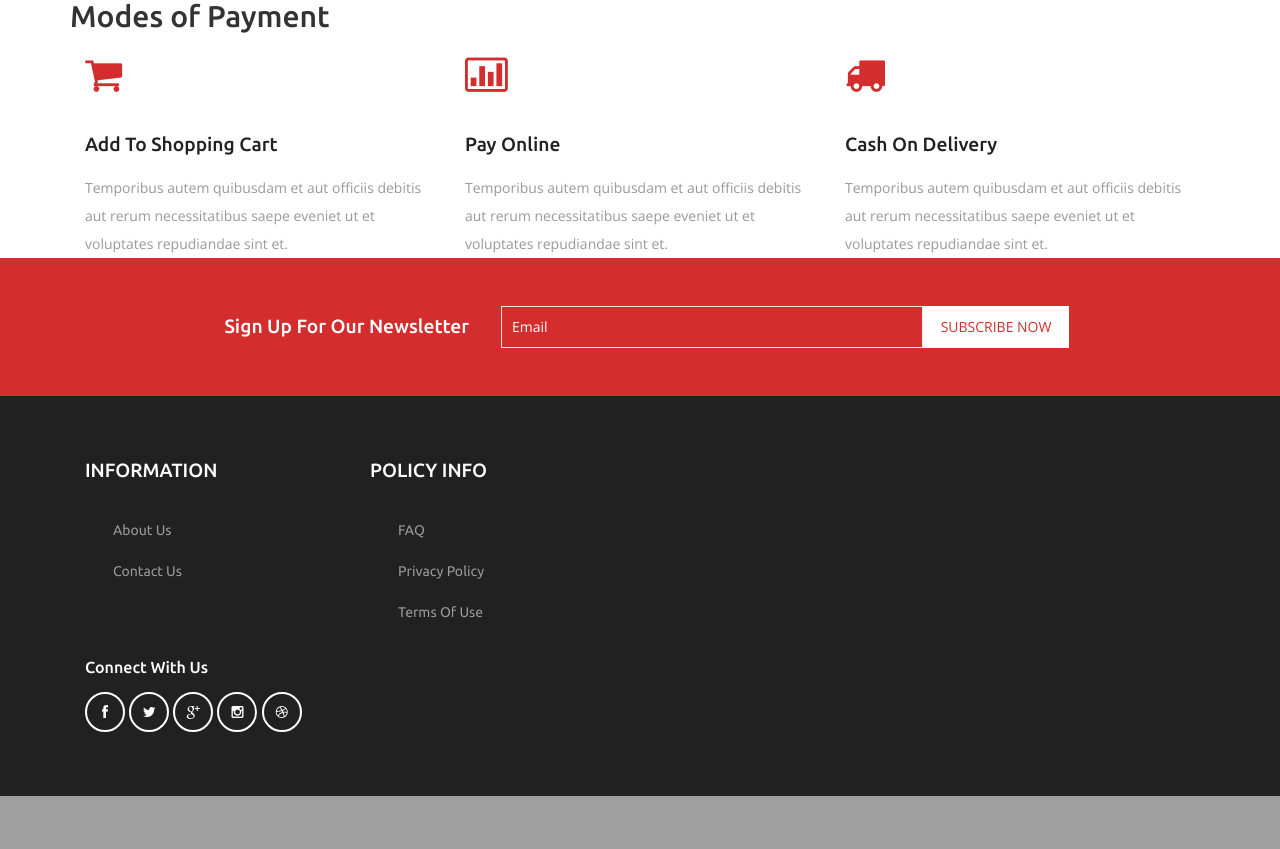
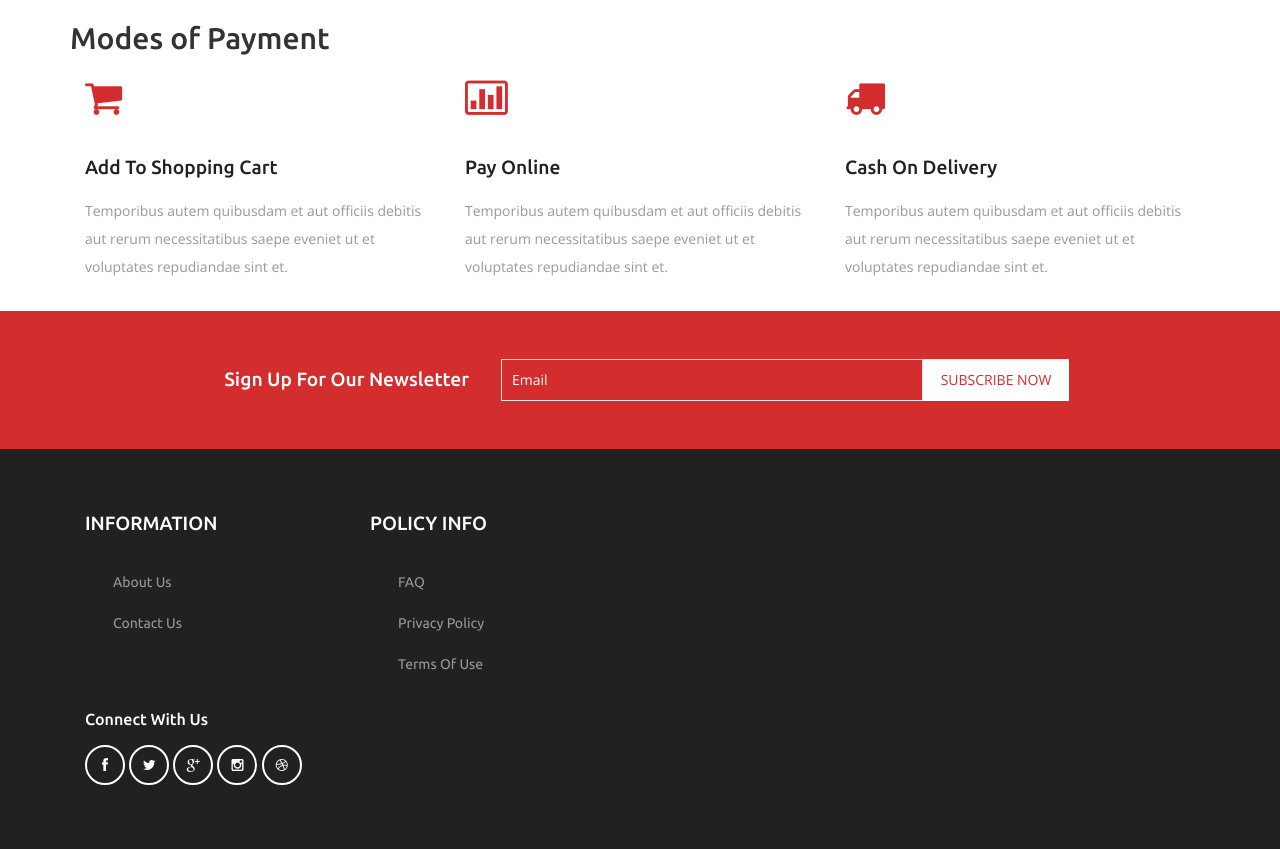
Before and after one commit to Ted125/KwARto, a PHP site: page /capstone-project/login in a window 1280 px wide. Shown: the part 923-1772 px from the top of the page. Before the commit the page ends 1719 px from the top, so only its background shows below. Run offline with PHP 8.4, Linux system fonts and the light colour scheme; some libraries are stand-ins or nearby versions.

Commit message:
Fixed login minor ui bug

```diff
--- a/Views/login.php
+++ b/Views/login.php
@@ -23,7 +23,7 @@
 <!-- newsletter-top-serv-btm -->
 	<div class="newsletter-top-serv-btm">
 		<div class="container">
-			<h2>Modes of Payment</h2><br>
+			<br><h2>Modes of Payment</h2><br>
             <div class="col-md-4 wthree_news_top_serv_btm_grid">
 				<div class="wthree_news_top_serv_btm_grid_icon">
 					<i class="fa fa-shopping-cart" aria-hidden="true"></i>
--- a/login.php
+++ b/login.php
@@ -68,9 +68,9 @@
 <!-- //banner -->
 
 <!-- newsletter-top-serv-btm -->
-	<div class="newsletter-top-serv-btm">
+	<div class="newsletter-top-serv-btm" style="padding-bottom: 30px;">
 		<div class="container">
-			<h2>Modes of Payment</h2><br>
+			<br><h2>Modes of Payment</h2><br>
             <div class="col-md-4 wthree_news_top_serv_btm_grid">
 				<div class="wthree_news_top_serv_btm_grid_icon">
 					<i class="fa fa-shopping-cart" aria-hidden="true"></i>
@@ -95,6 +95,7 @@
 				<p>Temporibus autem quibusdam et aut officiis debitis aut rerum necessitatibus
 					saepe eveniet ut et voluptates repudiandae sint et.</p>
 			</div>
+			<br>
 			<div class="clearfix"> </div>
 		</div>
 	</div>
```
